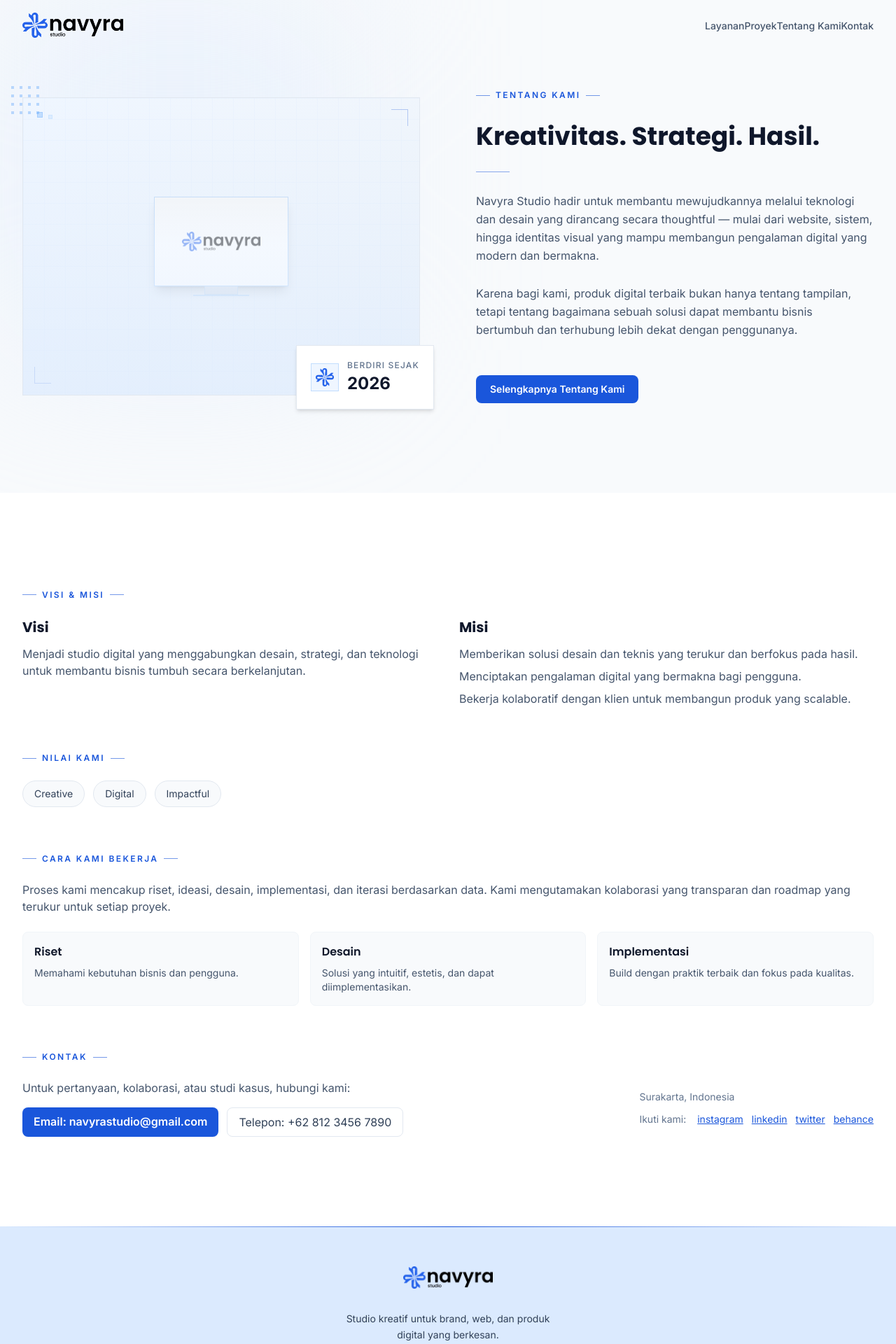
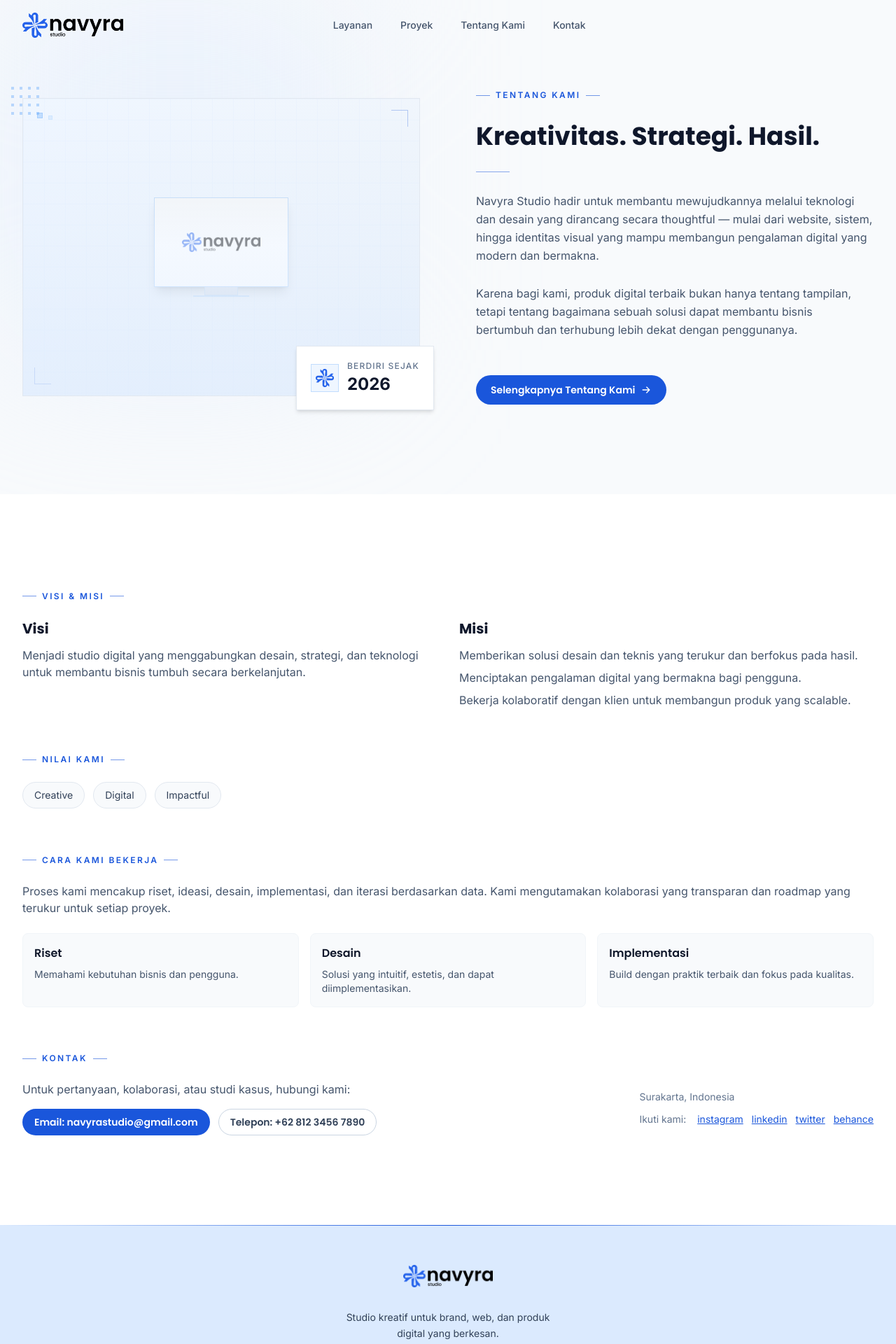
Before and after one commit to navyrastudio/companyprofile, a Next.js app: page /about in a window 1280 px wide. Shown: the top 1920 px of the page at 70% size. Built offline with nearby package versions, Linux system fonts and the light colour scheme.

Commit message:
new update

```diff
--- a/app/about/page.tsx
+++ b/app/about/page.tsx
@@ -1,4 +1,5 @@
 import { Metadata } from "next";
+import Button from "@/components/ui/Button";
 import AboutSection from "@/components/sections/AboutSection";
 import AnimateIn from "@/components/ui/AnimateIn";
 import SectionLabel from "@/components/ui/SectionLabel";
@@ -94,8 +95,8 @@
               <div>
                 <p className="text-slate-600">Untuk pertanyaan, kolaborasi, atau studi kasus, hubungi kami:</p>
                 <div className="mt-4 flex flex-col sm:flex-row gap-3">
-                  <a href={`mailto:${companyData.email}`} className="px-4 py-2 rounded-lg bg-brand text-white font-semibold">Email: {companyData.email}</a>
-                  <a href={`tel:${companyData.phone.replace(/\s+/g, "")}`} className="px-4 py-2 rounded-lg border border-slate-200 text-slate-700">Telepon: {companyData.phone}</a>
+                  <Button href={`mailto:${companyData.email}`} variant="primary" size="sm">Email: {companyData.email}</Button>
+                  <Button href={`tel:${companyData.phone.replace(/\s+/g, "")}`} variant="outline" size="sm">Telepon: {companyData.phone}</Button>
                 </div>
               </div>
 
--- a/components/layout/Navbar.tsx
+++ b/components/layout/Navbar.tsx
@@ -31,27 +31,27 @@
       <header
         className={`fixed top-0 left-0 right-0 z-50 transition-all duration-300 ${
           scrolled
-            ? "bg-white/95 backdrop-blur-md border-b border-slate-200"
-            : "bg-transparent"
+            ? "bg-white/95 backdrop-blur-md border-b border-slate-200/50"
+            : "bg-transparent border-b border-slate-200/0"
         }`}
       >
         <nav className="max-w-7xl mx-auto px-4 sm:px-6 lg:px-8">
-          <div className="flex items-center justify-between h-14 sm:h-16 lg:h-18">
+          <div className="flex items-center justify-between h-16 sm:h-18">
             {/* Logo */}
-            <Link href="/" aria-label="Navyra Studio - Beranda">
+            <Link href="/" aria-label="Navyra Studio - Beranda" className="shrink-0">
               <Image
                 src="/navyra-logo.png"
-                alt="Logo Navyra Studio, kembali ke beranda"
+                alt="Logo Navyra Studio"
                 width={140}
                 height={48}
-                className="h-7 sm:h-9 w-auto object-contain"
+                className="h-8 sm:h-9 w-auto object-contain"
                 priority
               />
             </Link>
 
             {/* Desktop Navigation */}
-            <div className="hidden md:flex items-center gap-8">
-              <nav aria-label="Navigasi utama">
+            <div className="hidden md:flex items-center gap-10 flex-1 justify-center">
+              <nav aria-label="Navigasi utama" className="flex items-center gap-10">
                 {navData.links.map((link) => (
                   <Link
                     key={link.href}
@@ -59,34 +59,27 @@
                     className="text-sm font-medium text-slate-600 hover:text-slate-900 transition-colors duration-200 relative group"
                     aria-current={typeof window !== 'undefined' && window.location.pathname === link.href ? 'page' : undefined}
                   >
-                    <span className="sr-only">Menu: </span>{link.label}
-                    <span className="absolute -bottom-0.5 left-0 w-0 h-px bg-brand group-hover:w-full transition-all duration-300" />
+                    {link.label}
+                    <span className="absolute -bottom-1.5 left-0 w-0 h-0.5 bg-brand group-hover:w-full transition-all duration-300 rounded-full" />
                   </Link>
                 ))}
               </nav>
             </div>
 
-            {/* CTA Button */}
-            {/* <div className="hidden md:block">
-              <Link
-                href={navData.cta.href}
-                className="inline-flex items-center gap-2 bg-blue-600 text-white px-5 py-2.5 text-sm font-semibold font-heading hover:bg-blue-500 transition-all duration-200 border border-blue-500/40"
-              >
-                {navData.cta.label}
-                <ArrowRight className="w-3.5 h-3.5" />
-              </Link>
-            </div> */}
+            {/* Spacer for desktop */}
+            <div className="hidden md:block shrink-0 w-28" />
 
             {/* Mobile menu button */}
             <button
               onClick={() => setIsOpen(!isOpen)}
-              className="md:hidden relative z-60 w-9 h-9 flex items-center justify-center transition-colors"
+              className="md:hidden shrink-0 w-10 h-10 flex items-center justify-center text-slate-700 hover:text-slate-900 transition-colors"
               aria-label={isOpen ? "Tutup menu" : "Buka menu"}
+              aria-expanded={isOpen}
             >
               {isOpen ? (
-                <CloseIcon className="w-5 h-5 text-slate-700" />
+                <CloseIcon className="w-6 h-6" />
               ) : (
-                <MenuIcon className="w-5 h-5 text-slate-700" />
+                <MenuIcon className="w-6 h-6" />
               )}
             </button>
           </div>
@@ -95,7 +88,7 @@
 
       {/* Full-screen mobile overlay */}
       <div
-        className={`fixed inset-0 z-55 md:hidden transition-all duration-500 ${
+        className={`fixed inset-0 z-40 md:hidden transition-all duration-300 ${
           isOpen
             ? "opacity-100 pointer-events-auto"
             : "opacity-0 pointer-events-none"
@@ -104,77 +97,29 @@
         {/* Background */}
         <div className="absolute inset-0 bg-white" />
 
-        {/* Decorative blue orb top-right */}
-        <div className="absolute -top-20 -right-20 w-80 h-80 bg-brand-200/40 blur-[80px] pointer-events-none" />
-        {/* Decorative orb bottom-left */}
-        <div className="absolute -bottom-20 -left-20 w-64 h-64 bg-brand-100/60 blur-[60px] pointer-events-none" />
-
-        {/* Grid pattern */}
-        <div
-          className="absolute inset-0 opacity-[0.04]"
-          style={{
-            backgroundImage:
-              "linear-gradient(rgba(59,130,246,0.3) 1px, transparent 1px), linear-gradient(90deg, rgba(59,130,246,0.3) 1px, transparent 1px)",
-            backgroundSize: "40px 40px",
-          }}
-        />
+        {/* Decorative gradient */}
+        <div className="absolute top-0 right-0 w-96 h-96 bg-brand-100/30 blur-3xl pointer-events-none" />
 
         {/* Content */}
-        <div className="relative h-full flex flex-col px-6 pt-20 pb-10">
-          {/* Logo */}
-          <div className="mb-10">
-            <Link href="/" onClick={() => setIsOpen(false)}>
-              <Image
-                src="/navyra-logo.png"
-                alt="Navyra Studio"
-                width={160}
-                height={56}
-                className="h-9 w-auto object-contain"
-              />
-            </Link>
-          </div>
-
+        <div className="relative h-full flex flex-col pt-24 px-6">
           {/* Nav links */}
-          <nav className="flex flex-col gap-1 flex-1" aria-label="Navigasi utama">
+          <nav className="flex flex-col space-y-0" aria-label="Navigasi utama mobile">
             {navData.links.map((link, i) => (
               <Link
                 key={link.href}
                 href={link.href}
                 onClick={() => setIsOpen(false)}
-                className={`group flex items-center justify-between py-4 border-b border-slate-200 transition-all duration-200 ${
-                  isOpen ? "opacity-100 translate-x-0" : "opacity-0 -translate-x-4"
+                className={`group flex items-center justify-between py-5 px-2 text-lg font-semibold text-slate-900 hover:text-brand transition-colors duration-200 border-b border-slate-100 ${
+                  isOpen ? "opacity-100 translate-y-0" : "opacity-0 -translate-y-4"
                 }`}
-                style={{ transitionDelay: isOpen ? `${i * 60}ms` : "0ms" }}
+                style={{ transitionDelay: isOpen ? `${i * 50}ms` : "0ms" }}
                 aria-current={typeof window !== 'undefined' && window.location.pathname === link.href ? 'page' : undefined}
               >
-                <span className="sr-only">Menu: </span>
-                <span className="text-xl font-bold font-heading text-slate-900 group-hover:text-brand transition-colors duration-200">
-                  {link.label}
-                </span>
+                <span>{link.label}</span>
                 <ArrowRight className="w-5 h-5 text-slate-300 group-hover:text-brand group-hover:translate-x-1 transition-all duration-200" />
               </Link>
             ))}
           </nav>
-
-          {/* Bottom CTA */}
-          {/* <div
-            className={`mt-8 flex flex-col gap-4 transition-all duration-300 ${
-              isOpen ? "opacity-100 translate-y-0" : "opacity-0 translate-y-4"
-            }`}
-            style={{ transitionDelay: isOpen ? `${navData.links.length * 60 + 60}ms` : "0ms" }}
-          >
-            <Link
-              href={navData.cta.href}
-              onClick={() => setIsOpen(false)}
-              className="flex items-center justify-center gap-2 bg-blue-600 text-white px-6 py-4 text-base font-semibold font-heading hover:bg-blue-500 transition-colors"
-            >
-              {navData.cta.label}
-              <ArrowRight className="w-4 h-4" />
-            </Link>
-            <p className="text-center text-xs text-slate-400">
-              hello@navyrastudio.com
-            </p>
-          </div> */}
         </div>
       </div>
     </>
--- a/components/sections/AboutSection.tsx
+++ b/components/sections/AboutSection.tsx
@@ -1,5 +1,5 @@
 import Image from "next/image";
-import Link from "next/link";
+import Button from "@/components/ui/Button";
 import SectionLabel from "@/components/ui/SectionLabel";
 import AnimateIn from "@/components/ui/AnimateIn";
 import companyData from "@/data/company.json";
@@ -96,11 +96,9 @@
             </p>
 
             <div className="mt-6">
-              <Link href="/about">
-                <button className="inline-flex items-center gap-2 px-5 py-2.5 rounded-lg bg-brand text-white text-sm font-semibold hover:bg-brand/90 transition-colors duration-200">
-                  Selengkapnya Tentang Kami
-                </button>
-              </Link>
+              <Button href="/about" variant="primary" showArrow>
+                Selengkapnya Tentang Kami
+              </Button>
             </div>
 
             {/* Stats grid */}
--- a/components/sections/PortfolioSection.tsx
+++ b/components/sections/PortfolioSection.tsx
@@ -3,6 +3,7 @@
 import portfolioData from "@/data/portfolio.json";
 import AnimateIn from "@/components/ui/AnimateIn";
 import SectionLabel from "@/components/ui/SectionLabel";
+import Button from "@/components/ui/Button";
 import { getPortfolioSlug } from "@/lib/portfolioSlugUtils";
 
 type PortfolioItem = {
@@ -63,11 +64,9 @@
 
         {/* CTA Button */}
         <AnimateIn className="flex justify-center">
-          <Link href="/portfolio">
-            <button className="px-6 sm:px-8 py-3 sm:py-3.5 rounded-sm bg-brand text-white text-sm sm:text-base font-semibold hover:bg-brand/90 transition-all duration-200 active:scale-95">
-              Lihat Semua Proyek
-            </button>
-          </Link>
+          <Button href="/portfolio" variant="primary" showArrow>
+            Lihat Semua Proyek
+          </Button>
         </AnimateIn>
       </div>
     </section>
--- a/components/sections/ServicesSection.tsx
+++ b/components/sections/ServicesSection.tsx
@@ -1,7 +1,7 @@
 "use client";
 
 import { useState } from "react";
-import Link from "next/link";
+import Button from "@/components/ui/Button";
 import type { IconType } from "react-icons";
 import {
   SiReact, SiNextdotjs, SiLaravel, SiWordpress, SiWebflow, SiVuedotjs,
@@ -140,11 +140,9 @@
                     )}
 
                     {/* CTA Button */}
-                    <Link href={`/layanan/${getServiceSlug(service.id)}`}>
-                      <button className="px-5 py-2.5 rounded-full bg-brand text-white text-sm font-semibold hover:bg-brand/90 transition-colors duration-200">
-                        Lihat Harga Lengkap
-                      </button>
-                    </Link>
+                    <Button href={`/layanan/${getServiceSlug(service.id)}`} variant="primary" showArrow>
+                      Lihat Harga Lengkap
+                    </Button>
                   </div>
                 </div>
               </div>
```
